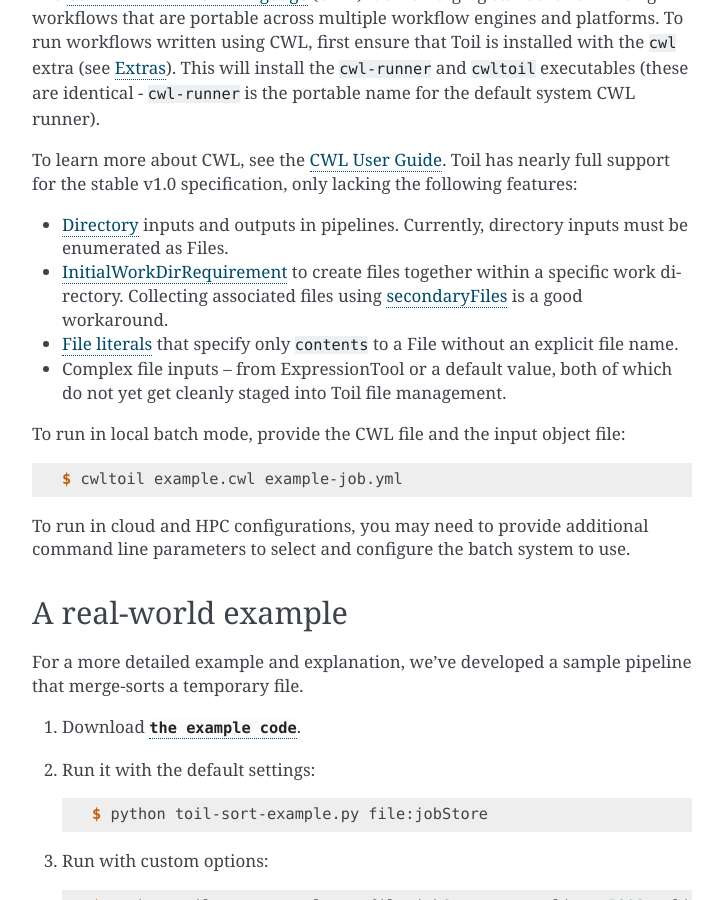
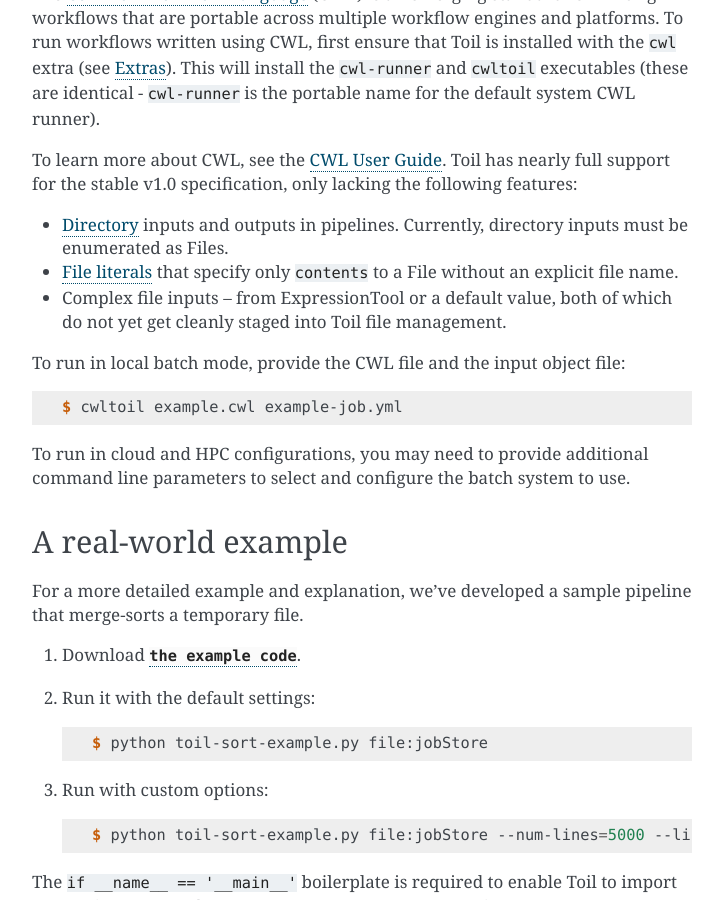
Before and after one commit to DataBiosphere/toil, a Sphinx documentation site: the page built from docs/running/running.rst, in a window 1280 px wide and 900 px high, scrolled down 1033 px. Shown: the whole window, without its empty margins (388-1111 px from the left). Built offline with Sphinx 7.4.7, drawn with Linux system fonts in a browser that asks for light colours; the version number could not be read and is left out.

Commit message:
CWL: Add support for InitalWorkDirRequirement
The current toil integration with cwltool allows specification of
inputs into the initial working directory, so this enables this feature.
This is not generalized directory support (#1656 #1459), but does
allow writing inputs to the work directory making cross platform
CWL support for records easier.

```diff
--- a/docs/running/running.rst
+++ b/docs/running/running.rst
@@ -63,9 +63,6 @@
 
 - `Directory`_ inputs and outputs in pipelines. Currently, directory inputs must
   be enumerated as Files.
-- `InitialWorkDirRequirement`_ to create files together within a specific work
-  directory. Collecting associated files using `secondaryFiles`_ is a good
-  workaround.
 - `File literals`_ that specify only ``contents`` to a File without an explicit
   file name.
 - Complex file inputs – from ExpressionTool or a default value, both of which do
@@ -80,7 +77,6 @@
 
 .. _File literals: http://www.commonwl.org/v1.0/CommandLineTool.html#File
 .. _Directory: http://www.commonwl.org/v1.0/CommandLineTool.html#Directory
-.. _InitialWorkDirRequirement: http://www.commonwl.org/v1.0/CommandLineTool.html#InitialWorkDirRequirement
 .. _secondaryFiles: http://www.commonwl.org/v1.0/CommandLineTool.html#CommandInputParameter
 .. _CWL User Guide: http://www.commonwl.org/v1.0/UserGuide.html
 
```
Also changed, not shown: 1 other file.
